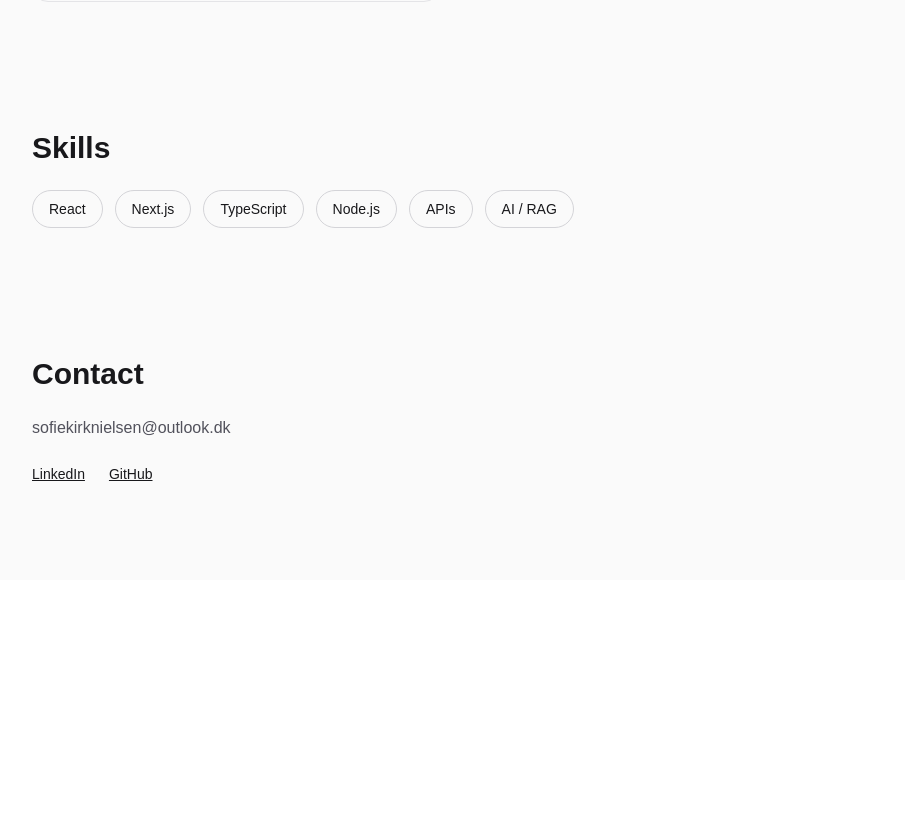
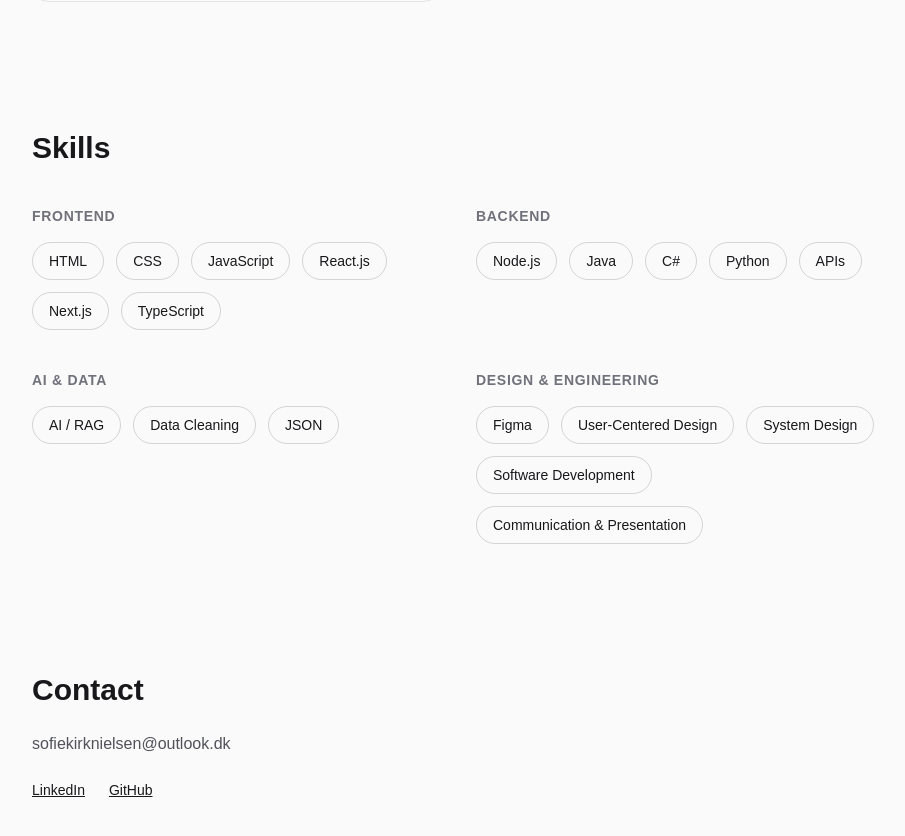
Before and after one commit to sofie-kirk22/my-cv, a Next.js app: page / in a window 1280 px wide. Shown: the part 3688-4524 px from the top of the page, without its empty margins (184-1089 px from the left). Before the commit the page ends 4268 px from the top, so only its background shows below. Built offline with nearby package versions, Linux system fonts and the light colour scheme; a web font is replaced by a local one.

Commit message:
Added skills

```diff
--- a/app/page.tsx
+++ b/app/page.tsx
@@ -259,16 +259,76 @@ export default function Home() {
         </section>
 
         {/* SKILLS */}
-        <section id="skills" className="space-y-6">
+        <section id="skills" className="space-y-10">
           <h2 className="text-3xl font-semibold">Skills</h2>
+
+          <div className="grid gap-10 md:grid-cols-2">
+
+            {/* FRONTEND */}
+            <div>
+              <h3 className="mb-4 text-sm font-semibold uppercase tracking-wider text-zinc-500">
+                Frontend
+              </h3>
+              <div className="flex flex-wrap gap-3">
+                {["HTML", "CSS", "JavaScript", "React.js", "Next.js", "TypeScript"].map(
+                  (skill) => (
+                    <span
+                      key={skill}
+                      className="rounded-full border border-zinc-300 px-4 py-2 text-sm dark:border-zinc-700"
+                    >
+                      {skill}
+                    </span>
+                  )
+                )}
+              </div>
+            </div>
+
+            {/* BACKEND */}
+            <div>
+              <h3 className="mb-4 text-sm font-semibold uppercase tracking-wider text-zinc-500">
+                Backend
+              </h3>
+              <div className="flex flex-wrap gap-3">
+                {["Node.js", "Java", "C#", "Python", "APIs"].map((skill) => (
+                  <span
+                    key={skill}
+                    className="rounded-full border border-zinc-300 px-4 py-2 text-sm dark:border-zinc-700"
+                  >
+                    {skill}
+                  </span>
+                ))}
+              </div>
+            </div>
+
+            {/* AI & DATA */}
+            <div>
+              <h3 className="mb-4 text-sm font-semibold uppercase tracking-wider text-zinc-500">
+                AI & Data
+              </h3>
+              <div className="flex flex-wrap gap-3">
+                {["AI / RAG", "Data Cleaning", "JSON"].map((skill) => (
+                  <span
+                    key={skill}
+                    className="rounded-full border border-zinc-300 px-4 py-2 text-sm dark:border-zinc-700"
+                  >
+                    {skill}
+                  </span>
+                ))}
+              </div>
+            </div>
+
+            {/* DESIGN & ENGINEERING */}
+            <div>
+              <h3 className="mb-4 text-sm font-semibold uppercase tracking-wider text-zinc-500">
+                Design & Engineering
+              </h3>
               <div className="flex flex-wrap gap-3">
                 {[
-              "React",
-              "Next.js",
-              "TypeScript",
-              "Node.js",
-              "APIs",
-              "AI / RAG",
+                  "Figma",
+                  "User-Centered Design",
+                  "System Design",
+                  "Software Development",
+                  "Communication & Presentation",
                 ].map((skill) => (
                   <span
                     key={skill}
@@ -278,7 +338,11 @@ export default function Home() {
                   </span>
                 ))}
               </div>
+            </div>
+
+          </div>
         </section>
+
 
         {/* CONTACT */}
         <section id="contact" className="space-y-6">
```
Lines whose indentation alone changed are shown as unchanged.
